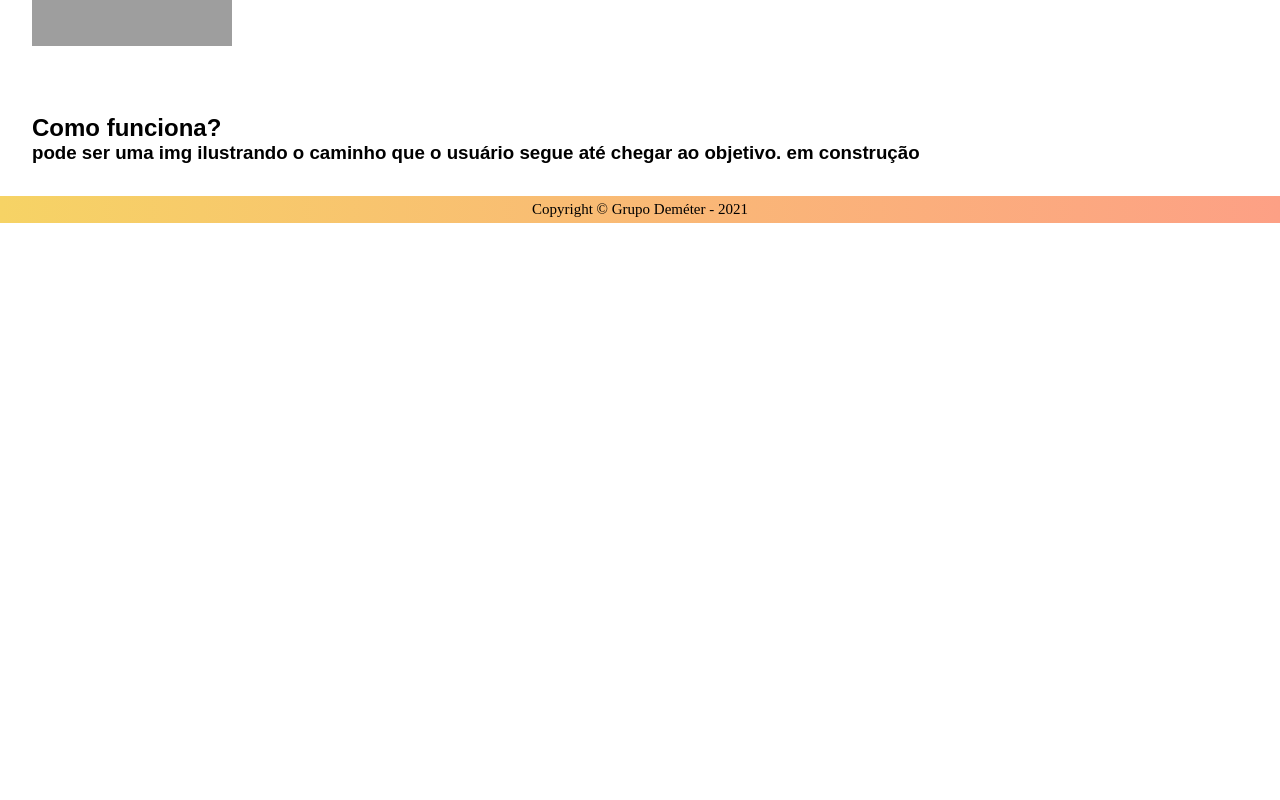
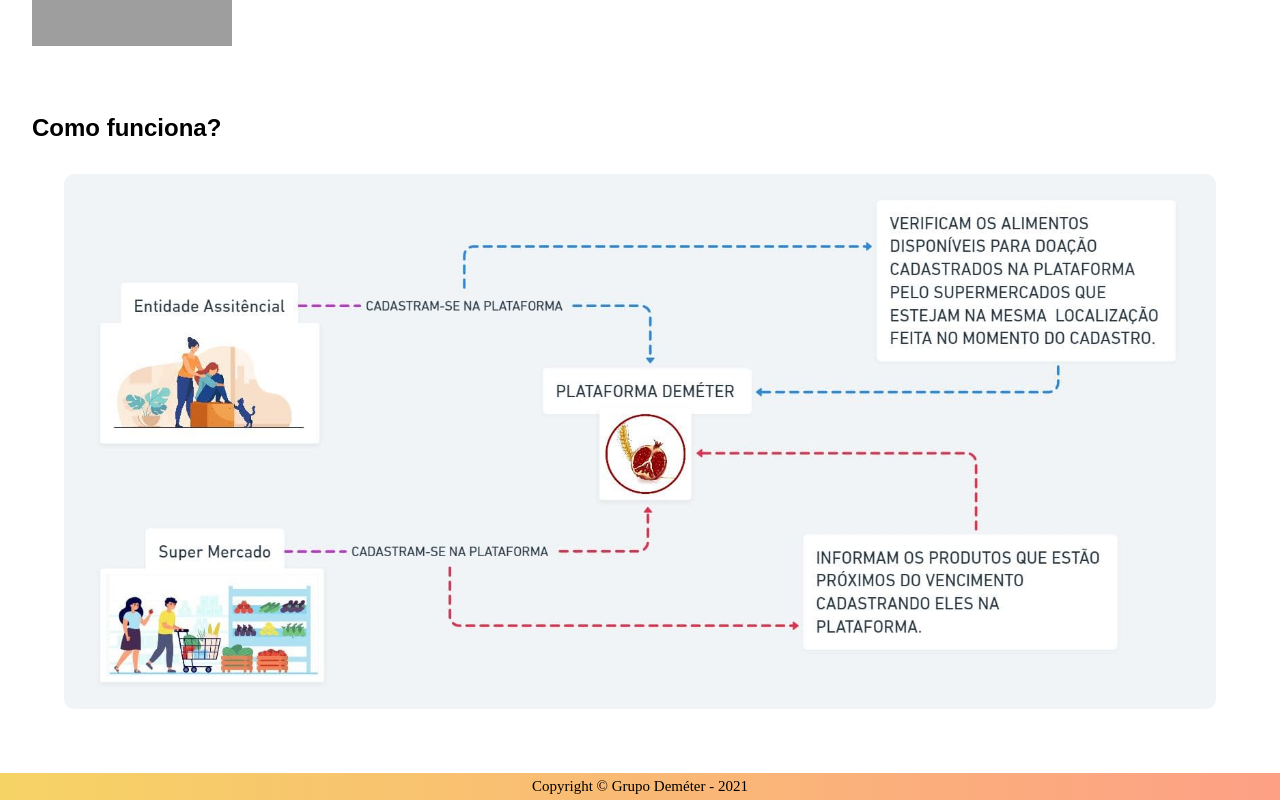
Before and after one commit to Marcos26-tech/Demeter-GlobalSolucion, a React (Create React App) app: page / in a window 1280 px wide. Shown: the part 872-1672 px from the top of the page. Before the commit the page ends 1095 px from the top, so only its background shows below. Built offline with nearby package versions, Linux system fonts and the light colour scheme; grey boxes are pictures that could not be loaded; a web font is replaced by a local one.

Commit message:
ajustes final pag home finalizado

```diff
--- a/src/pages/pagehome/PageHomeCont.jsx
+++ b/src/pages/pagehome/PageHomeCont.jsx
@@ -1,6 +1,8 @@
 import React from "react";
 import styled from "styled-components";
 import ShowSlide from "./SlideShow";
+import fluxo from "../../assets/img/fluxo.jpg";
+
 
 const Section = styled.section`
   width: 100%;
@@ -25,6 +27,19 @@ const Section = styled.section`
     h3 {
       font-size: 14px;
     }
+  }
+`;
+
+const Div10 = styled.div`
+  width: 100%;
+  height: 100%;
+  display: flex;
+  margin: 0;
+  padding: 2em;
+  align-items: center;
+  img{
+    width: 100%;
+    border-radius: 10px;
   }
 `;
 
@@ -128,10 +143,9 @@ function PageHomeCont() {
       <Section>
         <div>
           <h2>Como funciona?</h2>
-          <h3>
-            pode ser uma img ilustrando o caminho que o usuário segue até chegar
-            ao objetivo. em construção
-          </h3>
+          <Div10>
+            <img src={fluxo} alt="fluxo do site" />
+          </Div10>
         </div>
       </Section>
     </>
```
Also changed, not shown: src/assets/img/fluxo.jpg (added).
